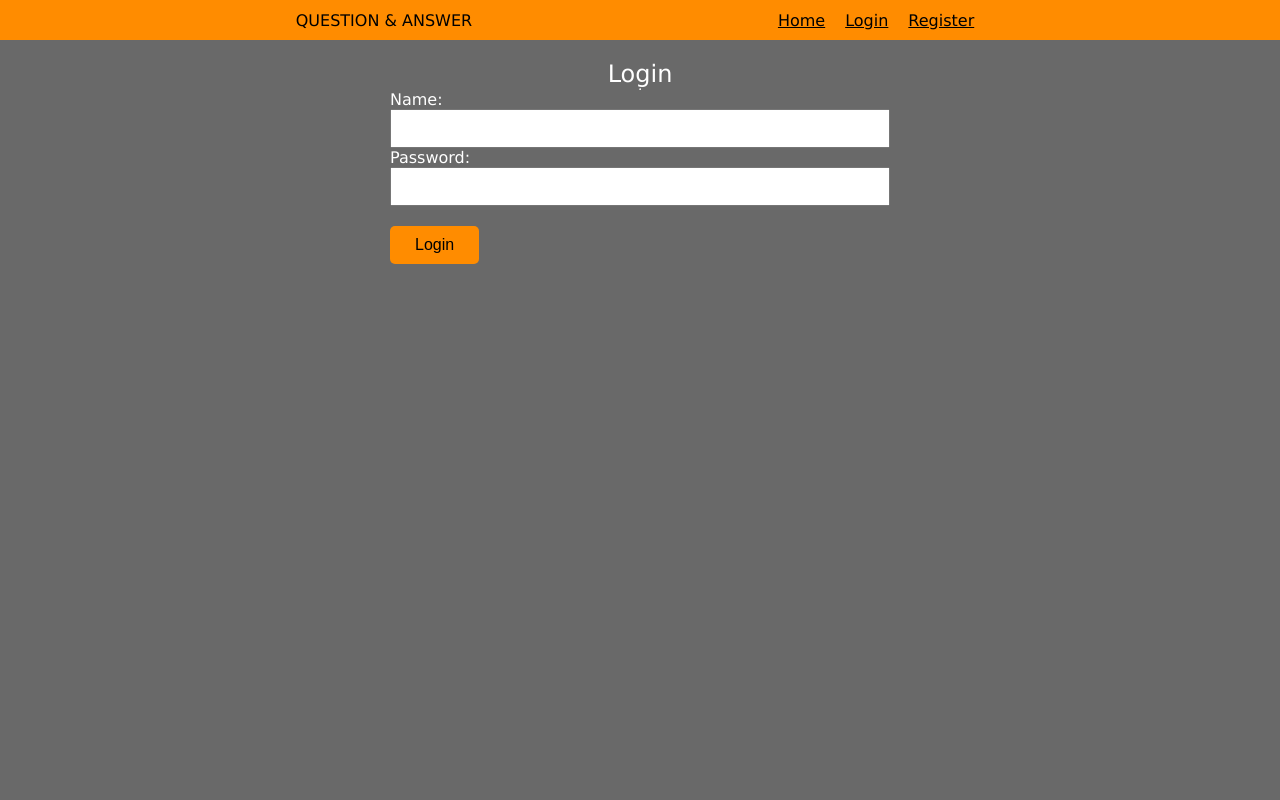
After one commit to khoshkar-pro/Question-Answer, a Flask app: page /login in a window 1280 px wide. The commit adds this page. Run offline with Flask 2, Linux system fonts and the light colour scheme.

Commit message:
Login and Register works correctly

```diff
--- a/application/__init__.py
+++ b/application/__init__.py
@@ -1,5 +1,27 @@
-from flask import Flask, g
-app = Flask(__name__, template_folder='templates')
-app.config['DEBUG'] = True
+from flask import Flask, g, render_template
+import sqlite3, os
+app = Flask(__name__)
+app.config['SECRET_KEY'] = os.urandom(15).hex()
+
+# database initialization
+def db_conn():
+    sql = sqlite3.connect(r'C:\Users\Khoshkar\PycharmProjects\Question-Answer\application\database\database.db')
+    sql.row_factory = sqlite3.Row
+    return sql
+def db_get():
+    if not hasattr(g, 'sqlite3'):
+        g.sqlite_db = db_conn()
+    return g.sqlite_db
+
+@app.teardown_appcontext
+def db_close(error):
+    if hasattr(g, 'sqlite_db'):
+        g.sqlite_db.close()
+
+@app.errorhandler(404)
+def not_found(error):
+    return render_template('404.html', title='Not found'), 404
 
 from application.routes import home
+from application.routes import register
+from application.routes import login
--- a/application/routes/home.py
+++ b/application/routes/home.py
@@ -1,4 +1,4 @@
-from application import app
+from application import app, db_get
 from flask import render_template
 
 @app.route('/')
--- /dev/null
+++ b/application/routes/login.py
@@ -0,0 +1,17 @@
+from application import app, db_get
+from flask import render_template, request
+from werkzeug.security import generate_password_hash, check_password_hash
+
+@app.route('/login', methods=['POST', 'GET'])
+def login():
+    db = db_get()
+    if request.method == 'POST':
+        name = request.form['name']
+        password = request.form['password']
+        user_curr = db.execute('SELECT password FROM users WHERE name = ?', [name])
+        user_result = user_curr.fetchone()
+        if check_password_hash(user_result['password'], password):
+            return '{}'.format('Password is correct.')
+        else:
+            return '{}'.format('Password is incorrect.')
+    return render_template('login.html', title = 'Login')
--- a/application/static/css/style.css
+++ b/application/static/css/style.css
@@ -8,7 +8,8 @@ body {
   display: flex;
   flex-direction: column;
   flex-wrap: wrap;
-  font-family: 'Ubuntu', 'Lucida Grande', 'Lucida Sans Unicode', 'Geneva', 'Verdana', sans-serif; }
+  font-family: 'Ubuntu', 'Lucida Grande', 'Lucida Sans Unicode', 'Geneva', 'Verdana', sans-serif;
+  background: dimgray; }
 
 header {
   display: flex;
@@ -19,7 +20,8 @@ header {
   align-items: center;
   justify-content: space-evenly; }
   header span {
-    font-size: 1rem; }
+    font-size: 1rem;
+    text-transform: uppercase; }
   header nav {
     display: flex; }
     header nav ul {
@@ -28,4 +30,38 @@ header {
       flex-direction: row; }
       header nav ul li a {
         font-size: 1rem;
-        padding: 10px; }
+        padding: 10px;
+        color: black; }
+
+.register-form {
+  display: flex;
+  flex-direction: column;
+  width: 70%;
+  align-self: center;
+  margin-top: 20px;
+  align-items: center; }
+  .register-form span {
+    color: white;
+    font-size: 1.5rem; }
+  .register-form section {
+    display: flex;
+    flex-direction: column;
+    align-items: center; }
+    .register-form section form label {
+      font-size: 1rem;
+      color: white;
+      display: flex;
+      flex-direction: column; }
+      .register-form section form label input {
+        padding: 10px;
+        width: 500px; }
+    .register-form section form button {
+      color: black;
+      background: darkorange;
+      font-size: 1rem;
+      padding: 10px 25px;
+      border: 0;
+      border-radius: 5px;
+      margin-top: 20px; }
+      .register-form section form button:hover {
+        cursor: pointer; }
--- a/application/static/scss/style.scss
+++ b/application/static/scss/style.scss
@@ -10,6 +10,7 @@ body {
   flex-direction: column;
   flex-wrap: wrap;
   font-family: 'Ubuntu', 'Lucida Grande', 'Lucida Sans Unicode', 'Geneva', 'Verdana', sans-serif;
+  background: dimgray;
 }
 
 header {
@@ -23,6 +24,7 @@ header {
 
   span {
     font-size: 1rem;
+    text-transform: uppercase;
   }
 
   nav {
@@ -38,8 +40,53 @@ header {
         a {
           font-size: 1rem;
           padding: 10px;
+          color: black;
         }
       }
     }
   }
 }
+
+.register-form {
+  display: flex;
+  flex-direction: column;
+  width: 70%;
+  align-self: center;
+  margin-top: 20px;
+  align-items: center;
+    span {
+      color: white;
+      font-size: 1.5rem;
+    }
+
+    section {
+      display: flex;
+      flex-direction: column;
+      align-items: center;
+      form {
+        label {
+          font-size: 1rem;
+          color: white;
+          display: flex;
+          flex-direction: column;
+          input {
+            padding: 10px;
+            width: 500px;
+          }
+        }
+
+        button {
+          color: black;
+          background: darkorange;
+          font-size: 1rem;
+          padding: 10px 25px;
+          border: 0;
+          border-radius: 5px;
+          margin-top: 20px;
+          &:hover {
+            cursor: pointer;
+          }
+        }
+      }
+    }
+  }
--- /dev/null
+++ b/application/templates/404.html
@@ -0,0 +1,3 @@
+{% extends 'base.html' %}
+{% include 'include/header.html' %}
+{% block body %} <h2 style="text-align: center; font-size: 1rem; color: white; margin-top: 15px;">Page not found</h2> {% endblock %}
--- a/application/templates/base.html
+++ b/application/templates/base.html
@@ -3,7 +3,7 @@
 <head>
     <meta charset="UTF-8">
     {% block head %}{% endblock %}
-    <link rel="stylesheet" href="../static/css/style.css">
+    <link rel="stylesheet" href="{{ url_for('static', filename='/css/style.css') }}">
     <title>{% block title %}{{ title }}{% endblock %}</title>
 </head>
 <body>
--- a/application/templates/include/header.html
+++ b/application/templates/include/header.html
@@ -2,9 +2,9 @@
     <span>Question & Answer</span>
     <nav>
         <ul>
-            <li><a href="#">Home</a></li>
-            <li><a href="#">Login</a></li>
-            <li><a href="#">Register</a></li>
+            <li><a href="{{ url_for('home') }}">Home</a></li>
+            <li><a href="{{ url_for('login') }}">Login</a></li>
+            <li><a href="{{ url_for('register') }}">Register</a></li>
         </ul>
     </nav>
 </header>
--- /dev/null
+++ b/application/templates/login.html
@@ -0,0 +1,20 @@
+{% extends 'base.html' %}
+{% block title %}{{ title }}{% endblock %}
+{% include './include/header.html' %}
+{% block body %}
+    <article class="register-form">
+        <span>Login</span>
+        <hr>
+        <section>
+            <form action="{{ url_for('login') }}" method="post">
+                <label for="name">Name:
+                    <input type="text" name="name" id="name">
+                </label>
+                <label for="password">Password:
+                    <input type="password" name="password" id="password">
+                </label>
+                <button type="submit">Login</button>
+            </form>
+        </section>
+    </article>
+{% endblock %}
--- a/main.py
+++ b/main.py
@@ -1,3 +1,3 @@
 from application import app
 if __name__ == '__main__':
-    app.run()
+    app.run(debug=True)
```
Also changed, not shown: application/routes/register.py (added, +12 -0 lines), application/templates/register.html (added, +19 -0 lines), application/database/database.db (added).
